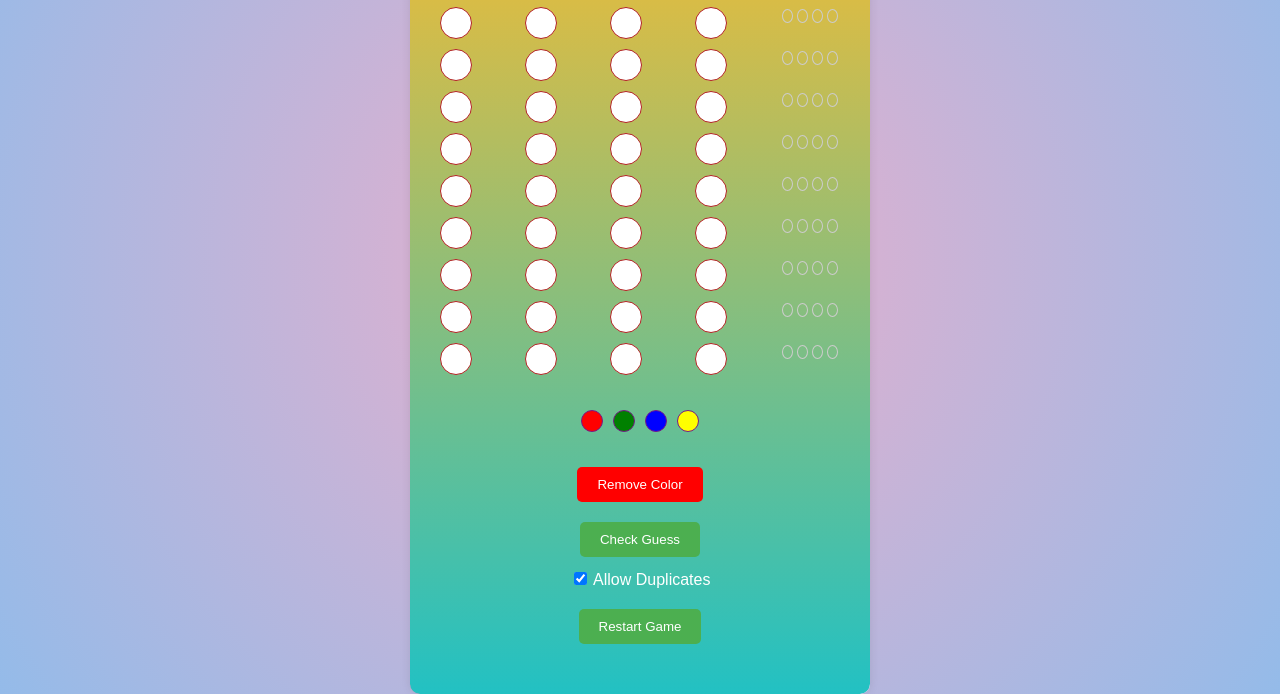
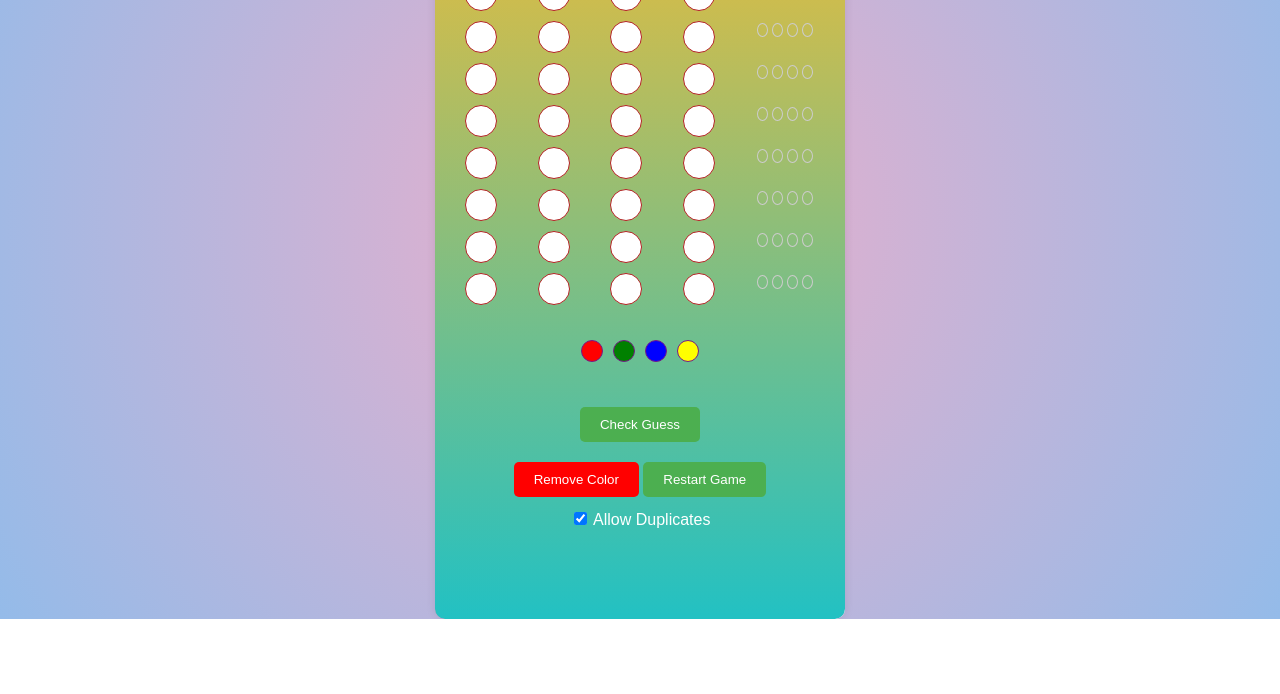
Before and after one commit to IamUmarRasheed/Mastermind_game, a plain HTML site: page index.html in a window 1280 px wide. Shown: the part 181-875 px from the top of the page. After the commit the page ends 800 px from the top, so only its background shows below. Drawn offline with Linux system fonts and the light colour scheme.

Commit message:
chnage css

```diff
--- a/index.html
+++ b/index.html
@@ -10,19 +10,20 @@
   <body>
     <div class="game-container">
       <h1>Mastermind Game</h1>
-      <div id="board">
-
-      </div>
+      <div id="board"></div>
       <div class="controls">
         <div class="peg-container" id="peg-container"></div>
-        <button id="remove-color">Remove Color</button>
         <button id="check-guess">Check Guess</button>
+        <div>
+          <button id="remove-color">Remove Color</button>
+          <button id="restart">Restart Game</button>
+        </div>
 
         <label class="allow-duplicates" for="allow-duplicates">
           <input type="checkbox" id="allow-duplicates" checked /> Allow
           Duplicates
         </label>
-        <button id="restart">Restart Game</button>
+
         <!-- Add this button to your HTML file -->
       </div>
       <div id="result"></div>
--- a/mastermind.css
+++ b/mastermind.css
@@ -63,12 +63,13 @@ background: radial-gradient(circle, rgba(238,174,202,1) 0%, rgba(148,187,233,1)
 .game-container {
     background: linear-gradient(0deg,rgba(34,193,195,1) 0%,rgba(253,187,45,1) 100%) padding-box,
     linear-gradient(to right, #999999, #ffffff) border-box;
-    padding: 30px;
+    height:100vh;
+    padding: 0px 30px;
     border-radius: 10px;
     box-shadow: 0 0 10px rgba(0, 0, 0, 0.1);
     text-align: center;
-    width: 400px;
-    margin-top: 40px;
+    width: 350px;
+    margin-top: 0px;
 }
 .game-container h1 {
     font-size: 30px;
```
